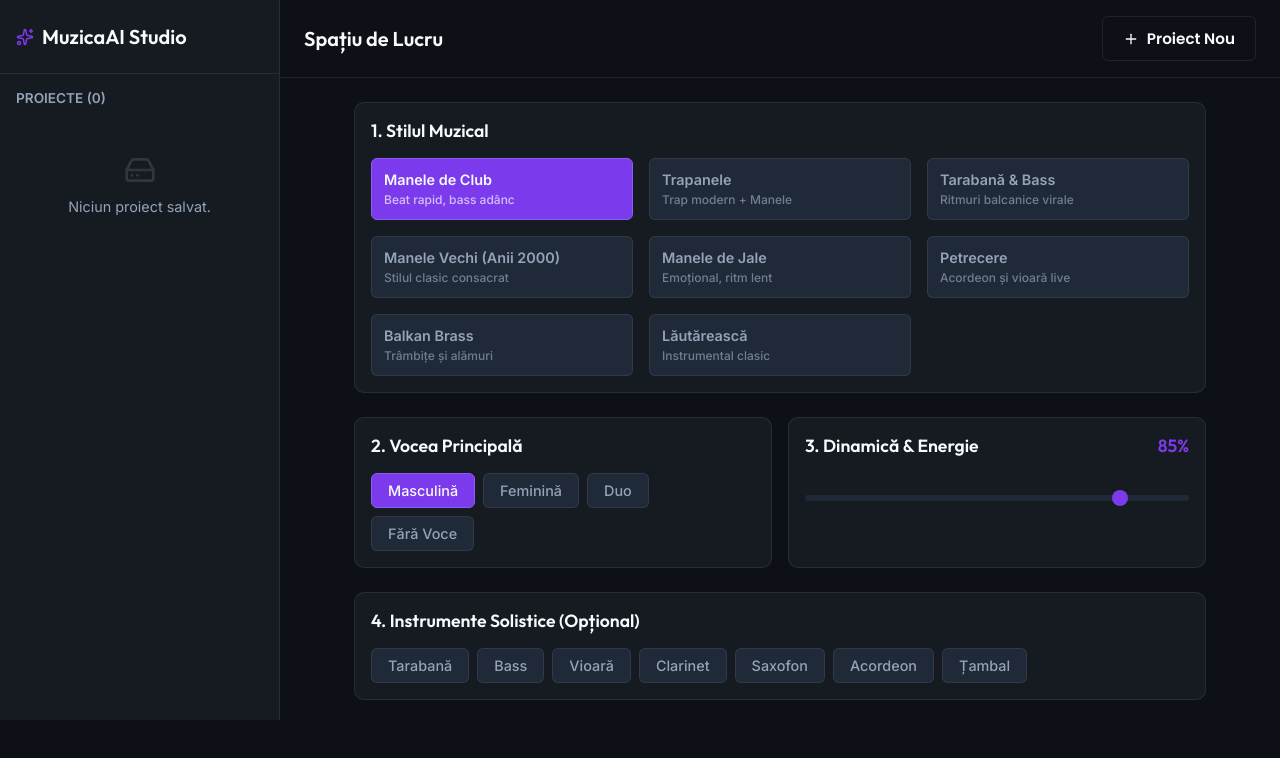
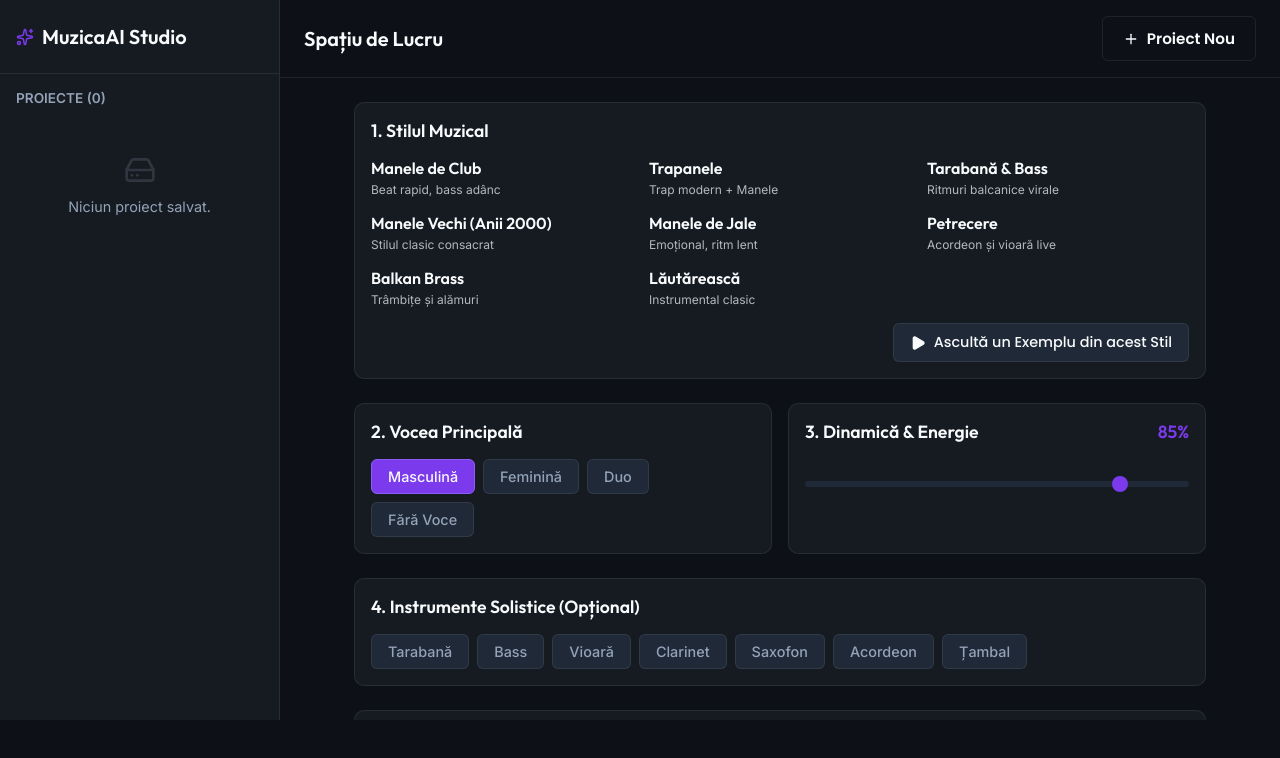
Before and after one commit to VHPlan/MUZICA, a React (Vite) app: page / in a window 1280 px wide. Shown: the top 758 px of the page. Built offline with nearby package versions, Linux system fonts and the light colour scheme.

Commit message:
feat: add iTunes API powered audio preview demos for each genre

```diff
--- a/src/components/CreationWizard.jsx
+++ b/src/components/CreationWizard.jsx
@@ -1,5 +1,5 @@
-import React, { useState } from 'react';
-import { Play, Sparkles, Settings2 } from 'lucide-react';
+import React, { useState, useRef } from 'react';
+import { Play, Sparkles, Settings2, Square } from 'lucide-react';
 
 const GENRES = [
   { id: 'manele_club', title: 'Manele de Club', desc: 'Beat rapid, bass adânc' },
@@ -20,6 +20,49 @@ export default function CreationWizard({ onGenerate }) {
   const [selectedInstruments, setSelectedInstruments] = useState([]);
   const [apiKey, setApiKey] = useState(localStorage.getItem('piapi_key') || '');
   const [provider, setProvider] = useState('suno');
+
+  const [isPlayingDemo, setIsPlayingDemo] = useState(false);
+  const audioRef = useRef(null);
+
+  const GENRE_SEARCH_TERMS = {
+    'Manele de Club': 'Tzanca Uraganu',
+    'Trapanele': 'Bogdan DLP',
+    'Tarabană & Bass': 'Darbuka',
+    'Manele Vechi (Anii 2000)': 'Nicolae Guta',
+    'Manele de Jale': 'Florin Salam',
+    'Petrecere': 'Muzica de petrecere',
+    'Balkan Brass': 'Fanfare Ciocarlia',
+    'Lăutărească': 'Taraf de Haidouks'
+  };
+
+  const playDemo = async () => {
+    if (isPlayingDemo) {
+      audioRef.current?.pause();
+      setIsPlayingDemo(false);
+      return;
+    }
+
+    try {
+      const term = GENRE_SEARCH_TERMS[genre] || 'Manele';
+      const res = await fetch(`https://itunes.apple.com/search?term=${encodeURIComponent(term)}&limit=1&media=music`);
+      const data = await res.json();
+      if (data.results && data.results[0] && data.results[0].previewUrl) {
+        if (!audioRef.current) {
+          audioRef.current = new Audio(data.results[0].previewUrl);
+        } else {
+          audioRef.current.src = data.results[0].previewUrl;
+        }
+        audioRef.current.play();
+        setIsPlayingDemo(true);
+        audioRef.current.onended = () => setIsPlayingDemo(false);
+      } else {
+        alert('Nu am găsit un demo pentru acest gen.');
+      }
+    } catch (err) {
+      console.error(err);
+      alert('Eroare la redarea demo-ului.');
+    }
+  };
 
   const ALL_INSTRUMENTS = ['Tarabană', 'Bass', 'Vioară', 'Clarinet', 'Saxofon', 'Acordeon', 'Țambal'];
 
@@ -55,18 +98,34 @@ export default function CreationWizard({ onGenerate }) {
 
       <div className="dash-card" style={{ marginBottom: '24px' }}>
         <h3 style={{ fontSize: '1.1rem', marginBottom: '16px' }}>1. Stilul Muzical</h3>
-        <div className="dash-grid">
+        <div className="dash-grid" style={{ gridTemplateColumns: 'repeat(auto-fill, minmax(200px, 1fr))' }}>
           {GENRES.map((g) => (
             <div
               key={g.id}
-              className={`compact-pill ${genre === g.title ? 'active' : ''}`}
-              onClick={() => setGenre(g.title)}
-              style={{ display: 'flex', flexDirection: 'column', alignItems: 'flex-start', padding: '12px' }}
+              className={`genre-card ${genre === g.title ? 'active' : ''}`}
+              onClick={() => {
+                setGenre(g.title);
+                if (isPlayingDemo) {
+                  audioRef.current?.pause();
+                  setIsPlayingDemo(false);
+                }
+              }}
             >
-              <span style={{ fontWeight: 600, marginBottom: '4px' }}>{g.title}</span>
-              <span style={{ fontSize: '0.75rem', opacity: 0.7, textAlign: 'left' }}>{g.desc}</span>
+              <h4 style={{ fontWeight: 600, marginBottom: '4px' }}>{g.title}</h4>
+              <p style={{ fontSize: '0.75rem', opacity: 0.7 }}>{g.desc}</p>
             </div>
           ))}
+        </div>
+
+        <div style={{ marginTop: '16px', display: 'flex', justifyContent: 'flex-end' }}>
+          <button
+            className="btn-secondary"
+            onClick={playDemo}
+            style={{ display: 'flex', alignItems: 'center', gap: '8px', padding: '8px 16px', fontSize: '0.9rem' }}
+          >
+            {isPlayingDemo ? <Square size={16} fill="currentColor" /> : <Play size={16} fill="currentColor" />}
+            {isPlayingDemo ? 'Oprește Demo' : 'Ascultă un Exemplu din acest Stil'}
+          </button>
         </div>
       </div>
 
```
